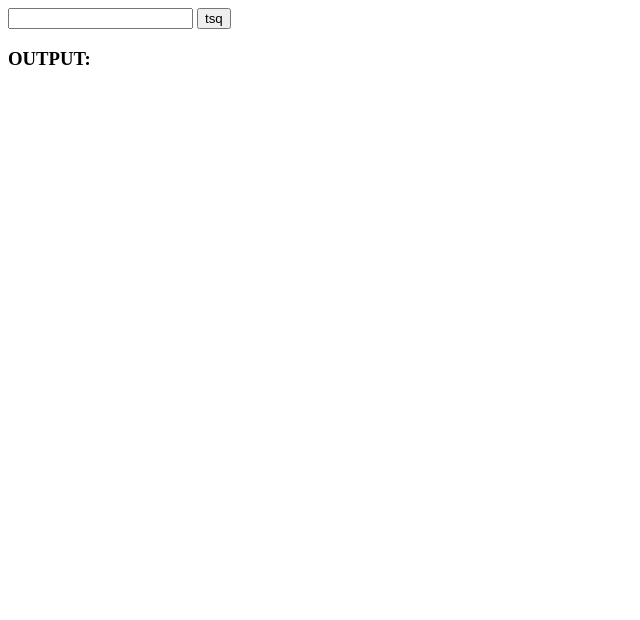
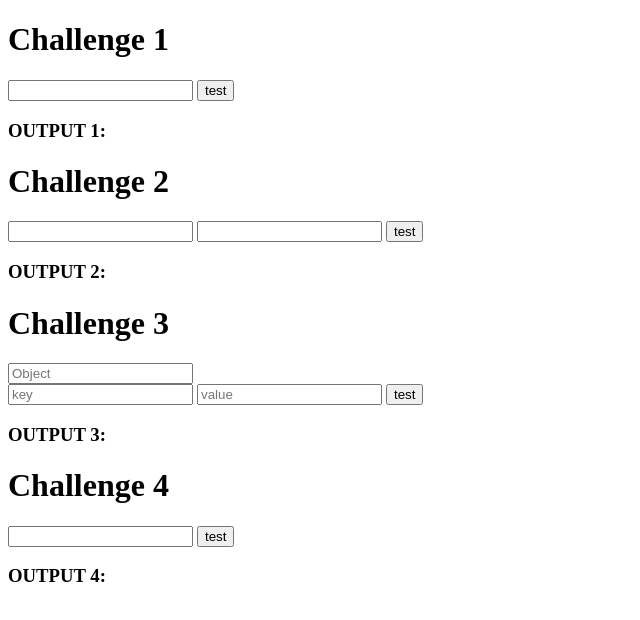
Before and after one commit to ateyyah/JavaScript-Challenges, a plain HTML site: page index.html in a window 1280 px wide. Shown: the whole page, without its empty margins (0-640 px from the left). Drawn offline with Linux system fonts and the light colour scheme.

Commit message:
Challenge 2,3,4

```diff
--- a/index.html
+++ b/index.html
@@ -10,14 +10,44 @@
 
 <body>
     <form>
+        <h1>Challenge 1</h1>
         <input type="text" id="challenge1"></input>
 
-        <button type="button" onclick="handlePositives()">tsq</button>
+        <button type="button" onclick="handlePositives()">test</button>
+
+        <h3>OUTPUT 1:</h3>
+        <label id="output1"></label>
     </form>
+    <form>
+        <h1>Challenge 2</h1>
+        <input type="text" id="challenge2-1"></input>
+        <input type="text" id="challenge2-2"></input>
 
+        <button type="button" onclick="handleMerge()">test</button>
 
-    <h3>OUTPUT:</h3>
-    <label id="output"></label>
+        <h3>OUTPUT 2:</h3>
+        <label id="output2"></label>
+    </form>
+    <form>
+        <h1>Challenge 3</h1>
+        <input type="text" id="challenge3-1" placeholder="Object"></input>
+        <br>
+        <input type="text" id="challenge3-2" placeholder="key"></input>
+        <input type="text" id="challenge3-3" placeholder="value"></input>
 
+        <button type="button" onclick="handleObjectCheck()">test</button>
+
+        <h3>OUTPUT 3:</h3>
+        <label id="output3"></label>
+    </form>
+    <form>
+        <h1>Challenge 4</h1>
+        <input type="text" id="challenge4-1"></input>
+
+        <button type="button" onclick="handleTypeCheck()">test</button>
+
+        <h3>OUTPUT 4:</h3>
+        <label id="output4"></label>
+    </form>
 </body>
 </html>
--- a/script.js
+++ b/script.js
@@ -1,15 +1,53 @@
 
-function handlePositives(e){
+function handlePositives(e) {
     let input = document.getElementById("challenge1").value;
 
-    let res = input.split(" ").map(function(item) {
+    let res = input.split(" ").map(function (item) {
         return parseFloat(item);
     });
 
     let final = positives(res);
-    document.getElementById("output").innerHTML = final;
+    document.getElementById("output1").innerHTML = final;
+}
+function handleMerge(e) {
+    let input1 = document.getElementById("challenge2-1").value;
+    let input2 = document.getElementById("challenge2-2").value;
+
+    let res1 = input1.split(" ");
+    let res2 = input2.split(" ");
+
+    let final = mergeArrays(arr1, arr2);
+    document.getElementById("output2").innerHTML = final;
+}
+function handleObjectCheck(e) {
+    let input1 = document.getElementById("challenge3-1").value; // {"hello":"heelll","test" : "teeest"}
+    let input2 = document.getElementById("challenge3-2").value; // hello
+    let input3 = document.getElementById("challenge3-3").value;
+
+    obj = JSON.parse(input1);
+    console.log(obj);
+    if (input2 in obj) result = "Found!";
+    else result = "Not Found !";
+
+    document.getElementById("output3").innerHTML = result;
+}
+function handleTypeCheck(e) {
+    let input1 = document.getElementById("challenge4-1").value;
+
+    try {
+        obj = JSON.parse(input1);
+        if (Array.isArray(obj)) result = "Array !";
+        else result = "Not Array !";
+    } catch (error) {
+        result = "Not Array !";
+    }
+
+    document.getElementById("output4").innerHTML = result;
 }
 
 function positives(arr) {
-    return arr.filter((item) => {  return item > 0 });
+    return arr.filter((item) => { return item > 0 });
 }
+function mergeArrays(arr, arr2) {
+    return arr.concat(arr2);
+}
```
